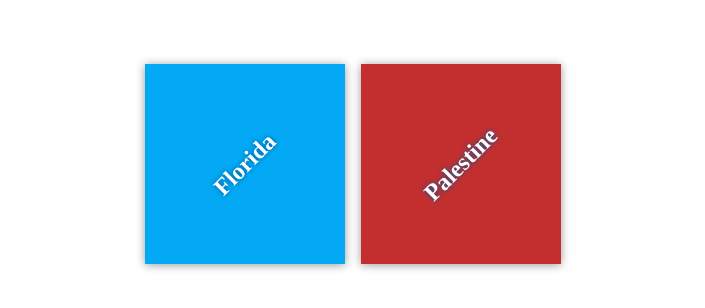
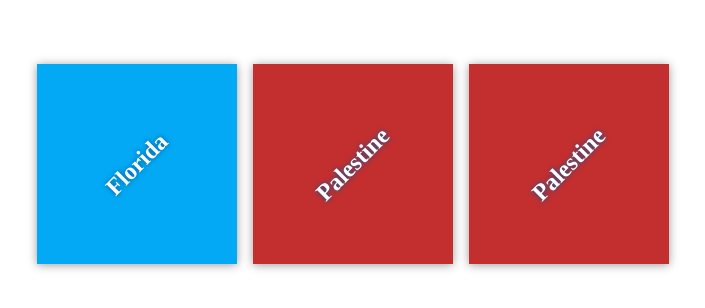
Before and after one commit to hadeelamusleh/myTravelPlans, a plain HTML site: page index.html in a window 1280 px wide. Shown: the part 236-544 px from the top of the page, without its empty margins (287-992 px from the left). Drawn offline with Linux system fonts and the light colour scheme.

Commit message:
add other Palestine

```diff
--- a/index.html
+++ b/index.html
@@ -17,6 +17,9 @@
             <div class="destination" id="palestine">
                 <h2>Palestine</h2>
             </div>
+            <div class="destination" id="palestine">
+                <h2>Palestine</h2>
+            </div>
         </div>
     </div>
 
```
